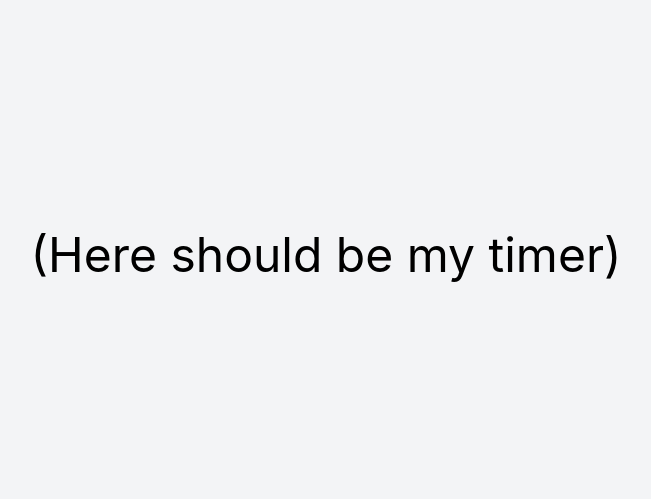
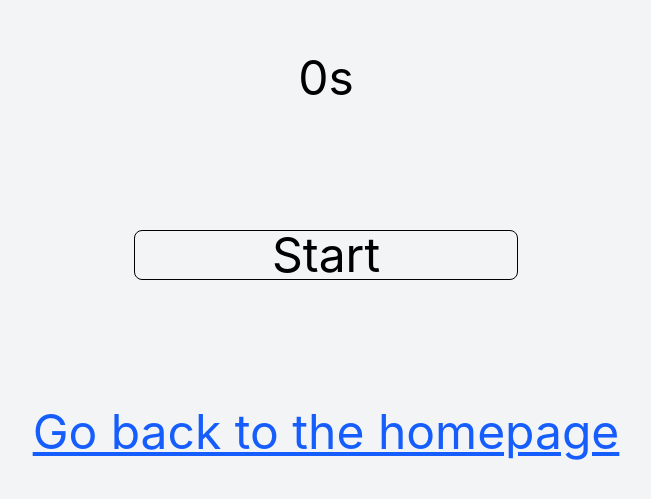
Before and after one commit to marcosls13/WePomodoro, a React (Vite) app in the folder frontend/: page /timer in a window 1280 px wide. Shown: the part 145-644 px from the top of the page, without its empty margins (314-965 px from the left). Built offline with nearby package versions, Linux system fonts and the light colour scheme.

Commit message:
wip: timer

```diff
--- a/frontend/src/pages/Timer.tsx
+++ b/frontend/src/pages/Timer.tsx
@@ -1,7 +1,34 @@
+import { useState, useEffect } from "react";
+import { Link } from "react-router";
+
 export default function Timer() {
+  const [seconds, setSeconds] = useState(0);
+  const [running, setRunning] = useState(false);
+
+  useEffect(() => {
+    if (!running) return;
+    const id = setInterval(() => {
+      setSeconds((s) => s + 1);
+    }, 1000);
+    return () => {
+      clearInterval(id);
+    };
+  }, [running]);
+
   return (
     <main className="flex flex-col min-h-screen items-center justify-center bg-gray-100 text-5xl gap-32">
-      (Here should be my timer)
+      <h1>{seconds}s</h1>
+      <button
+        className="w-full max-w-sm rounded-lg border"
+        onClick={() => {
+          setRunning((r) => !r);
+        }}
+      >
+        {running ? "Pause" : "Start"}
+      </button>
+      <Link to="/" className="text-blue-600 underline hover:text-blue-800">
+        Go back to the homepage
+      </Link>
     </main>
   );
 }
```
